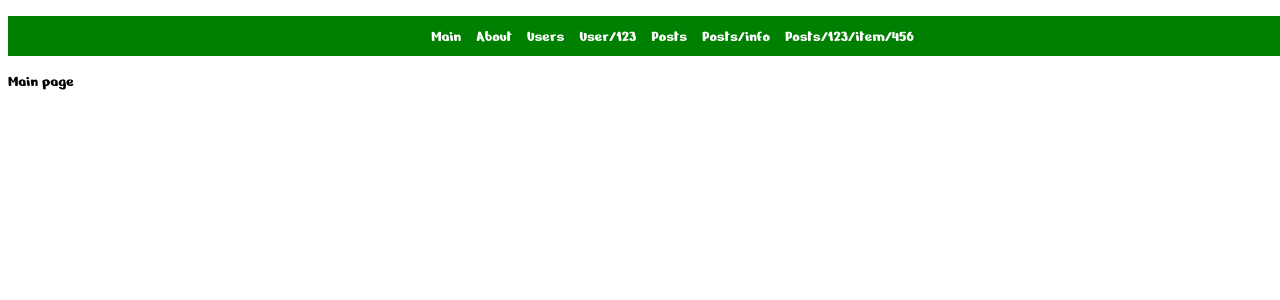
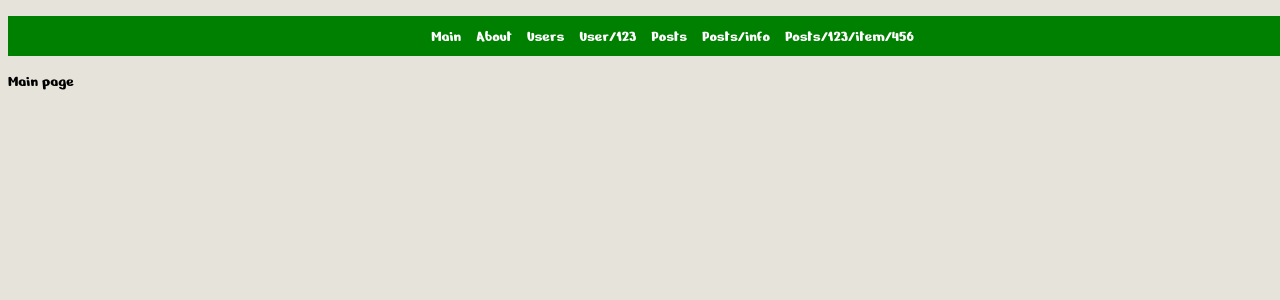
Before and after one commit to DenysSidorov/next-react, a Next.js app: page / in a window 1280 px wide. Shown: the top 300 px of the page. Built offline with nearby package versions, Linux system fonts and the light colour scheme.

Commit message:
Revert "change color, test commit"
This reverts commit b67fbca44250a026cfb9704dcf7a66fe69a81e8d.

```diff
--- a/styles/main.css
+++ b/styles/main.css
@@ -1,3 +1,3 @@
 body {
-    background-color: white;
+    background-color: #e6e3da;
 }
```
